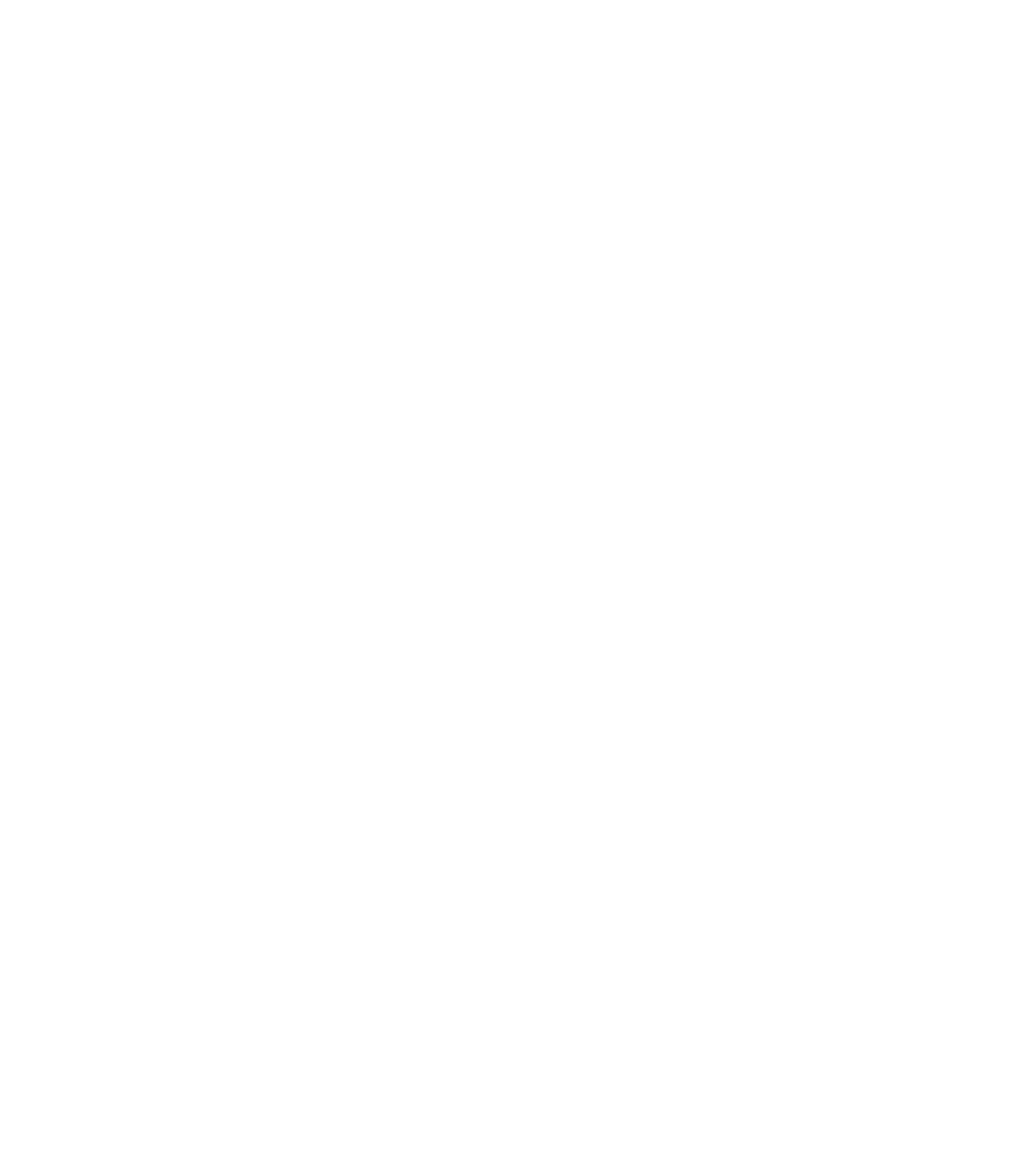
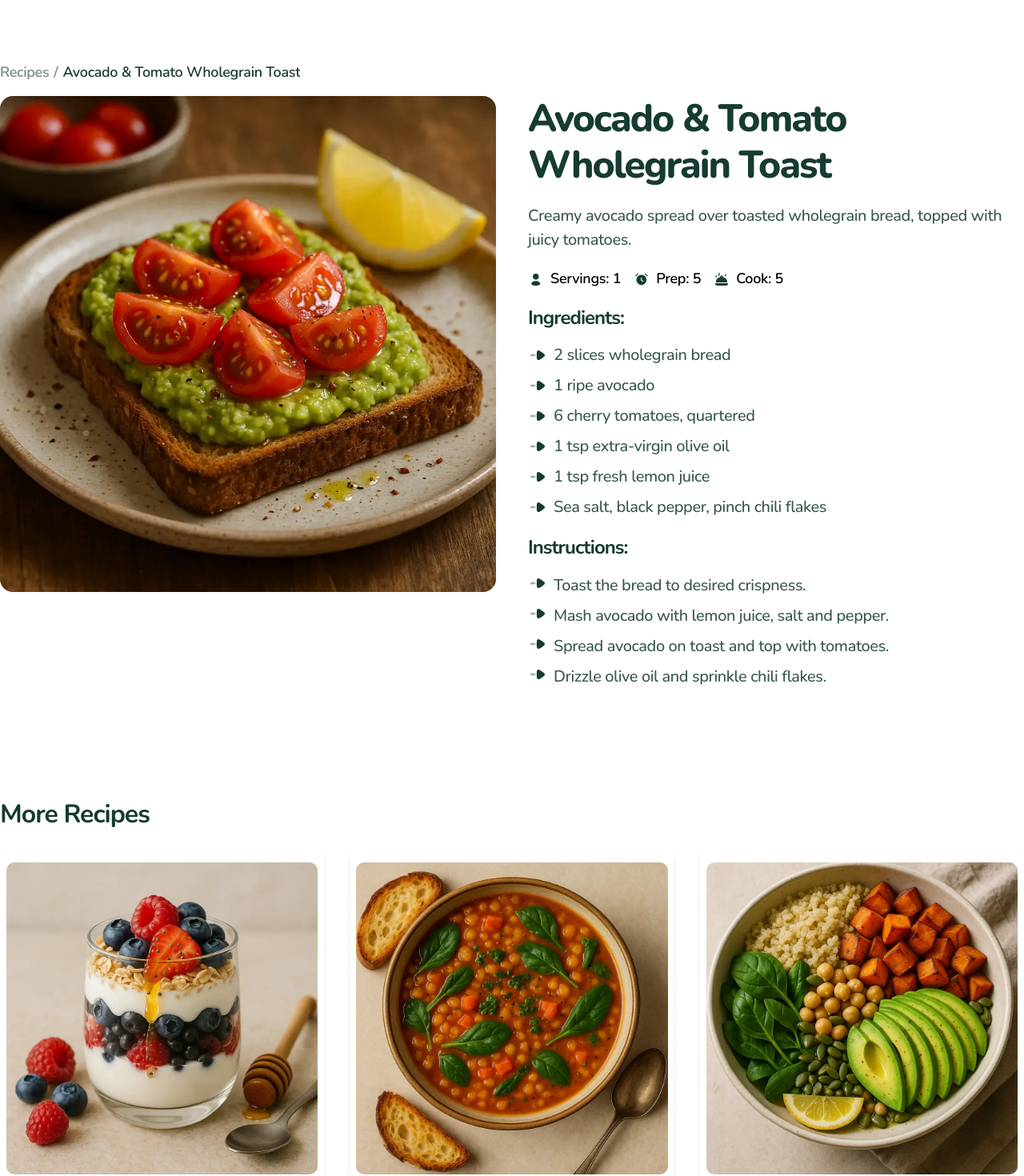
Before and after one commit to pritamtirpude/recipe-finder-website, a React (Vite) app: page /recipes/avocado-tomato-wholegrain-toast in a window 1280 px wide. Before the commit this address had no page. Shown: the part 120-1590 px from the top of the page at 80% size. Before the commit the page ends 800 px from the top, so only its background shows below. Built offline with nearby package versions, Linux system fonts and the light colour scheme.

Commit message:
recipe details page

```diff
--- a/src/App.tsx
+++ b/src/App.tsx
@@ -1,5 +1,5 @@
 import { Route, Routes } from 'react-router';
-import { About, Home, Recipes } from './pages';
+import { About, Home, RecipeDetails, Recipes } from './pages';
 import Layout from './routes/Layout/Layout';
 
 const App = () => {
@@ -9,6 +9,7 @@
         <Route index path="/" element={<Home />} />
         <Route path="/about" element={<About />} />
         <Route path="/recipes" element={<Recipes />} />
+        <Route path="/recipes/:slug" element={<RecipeDetails />} />
       </Route>
     </Routes>
   );
--- a/src/components/RecipeCard/RecipeCard.tsx
+++ b/src/components/RecipeCard/RecipeCard.tsx
@@ -1,3 +1,4 @@
+import { Link } from 'react-router';
 import Button from '../Button/Button';
 
 type RecipeCardProps = {
@@ -6,7 +7,8 @@
 
 const RecipeCard = ({ recipe }: RecipeCardProps) => {
   return (
-    <div key={recipe.id} className="rounded-10 overflow-hidden bg-white px-2 py-4 shadow-md">
+    <div className="rounded-10 overflow-hidden bg-white px-2 py-4 shadow-md">
+      <Link to={`/recipes/${recipe.slug}`}>
         <img
           className="rounded-10 hidden h-auto w-full object-cover md:block"
           src={recipe.image.large}
@@ -17,6 +19,8 @@
           src={recipe.image.small}
           alt={recipe.title}
         />
+      </Link>
+
       <h5 className="text-nunito-preset-five mt-4 text-neutral-900">{recipe.title}</h5>
       <p className="text-nunito-sans-preset-three mt-2.5 max-w-[344px] text-neutral-600">
         {recipe.overview}
@@ -42,8 +46,11 @@
           </p>
         </div>
       </div>
-      {/* <button className="w-full bg-neutral-900 text-white">View Recipe</button> */}
-      <Button label="View Recipe" href="/recipes/[recipe.id]" styles="mt-4 rounded-full w-full" />
+      <Button
+        label="View Recipe"
+        href={`/recipes/${recipe.slug}`}
+        styles="mt-4 rounded-full w-full"
+      />
     </div>
   );
 };
--- /dev/null
+++ b/src/hooks/useWindowOutsideClick.ts
@@ -0,0 +1,46 @@
+import { useEffect, useRef } from 'react';
+
+type UseOutsideClickParams = {
+  onOutsideClick: () => void;
+  isOpen: boolean;
+};
+
+const useWindowOutsideClick = <T extends HTMLElement = HTMLDivElement>({
+  onOutsideClick,
+  isOpen,
+}: UseOutsideClickParams) => {
+  const ref = useRef<T>(null);
+
+  useEffect(() => {
+    const handleClickOutside = (event: MouseEvent) => {
+      // Only handle clicks when the dropdown is open
+      if (!isOpen) return;
+
+      // Check if the click was outside the referenced element
+      if (ref.current && !ref.current.contains(event.target as Node)) {
+        onOutsideClick();
+      }
+    };
+
+    const handleEscapeKey = (event: KeyboardEvent) => {
+      // Close on Escape key when dropdown is open
+      if (isOpen && event.key === 'Escape') {
+        onOutsideClick();
+      }
+    };
+
+    // Add event listeners
+    document.addEventListener('mousedown', handleClickOutside);
+    document.addEventListener('keydown', handleEscapeKey);
+
+    // Cleanup event listeners
+    return () => {
+      document.removeEventListener('mousedown', handleClickOutside);
+      document.removeEventListener('keydown', handleEscapeKey);
+    };
+  }, [isOpen, onOutsideClick]);
+
+  return ref;
+};
+
+export default useWindowOutsideClick;
--- a/src/pages/RecipeDetails/RecipeDetails.tsx
+++ b/src/pages/RecipeDetails/RecipeDetails.tsx
@@ -1,5 +1,132 @@
+import { Link, useParams } from 'react-router';
+import { RecipeCard } from '../../components';
+import { useRecipesStore } from '../../store/recipesStore';
+
 const RecipeDetails = () => {
-  return <div>RecipeDetails</div>;
+  const { slug } = useParams();
+
+  const { getRecipeBySlug, recipes } = useRecipesStore();
+
+  const recipe = getRecipeBySlug(slug ?? '');
+
+  if (!recipe) {
+    return <div className="text-center text-neutral-600">Recipe not found</div>;
+  }
+
+  const filteredRecipes = recipes.filter((r) => r.slug !== slug);
+  const moreRecipes = filteredRecipes.sort(() => Math.random() - 0.5).slice(0, 3);
+
+  return (
+    <div className="py-12 md:py-20 lg:py-24">
+      <div className="flex items-center gap-1.5">
+        <Link to="/recipes" className="text-nunito-preset-six text-neutral-900/60">
+          Recipes
+        </Link>
+        <span className="text-nunito-preset-six text-neutral-900/60">/</span>
+        <span className="text-nunito-preset-six truncate text-neutral-900">{recipe?.title}</span>
+      </div>
+
+      <section className="mt-4 grid grid-cols-1 gap-10 lg:grid-cols-2">
+        <div>
+          <img
+            className="hidden h-auto w-full rounded-2xl object-cover md:block"
+            src={recipe?.image.large}
+            alt={recipe?.title}
+          />
+          <img
+            className="block h-auto w-full rounded-2xl object-cover md:hidden"
+            src={recipe?.image.small}
+            alt={recipe?.title}
+          />
+        </div>
+
+        <div>
+          <h1 className="lg:text-nunito-preset-two text-nunito-mobile-preset-two text-neutral-900">
+            {recipe?.title}
+          </h1>
+
+          <p className="text-nunito-sans-preset-one mt-5 text-neutral-600">{recipe?.overview}</p>
+
+          <div className="mt-5 flex flex-wrap items-center gap-4">
+            <div className="flex items-center gap-2">
+              <img src="/assets/images/icon-servings.svg" alt="icon servings" className="size-5" />
+
+              <span className="text-nunito-preset-six">Servings: {recipe?.servings}</span>
+            </div>
+
+            <div className="flex items-center gap-2">
+              <img
+                src="/assets/images/icon-prep-time.svg"
+                alt="icon prep time"
+                className="size-5"
+              />
+
+              <span className="text-nunito-preset-six">Prep: {recipe?.prepMinutes}</span>
+            </div>
+
+            <div className="flex items-center gap-2">
+              <img
+                src="/assets/images/icon-cook-time.svg"
+                alt="icon cook time"
+                className="size-5"
+              />
+
+              <span className="text-nunito-preset-six">Cook: {recipe?.cookMinutes}</span>
+            </div>
+          </div>
+
+          <div className="mt-5">
+            <span className="text-nunito-preset-four text-neutral-900">Ingredients:</span>
+
+            <ul className="mt-4">
+              {recipe?.ingredients.map((ingredient) => (
+                <li
+                  className="text-nunito-sans-preset-one mb-2 flex items-center gap-2 text-neutral-600"
+                  key={ingredient}
+                >
+                  <img
+                    src="/assets/images/icon-bullet-point.svg"
+                    alt="icon bullet point"
+                    className="size-6"
+                  />
+                  {ingredient}
+                </li>
+              ))}
+            </ul>
+          </div>
+
+          <div className="mt-5">
+            <span className="text-nunito-preset-four text-neutral-900">Instructions:</span>
+
+            <ul className="mt-4">
+              {recipe?.instructions.map((instruction) => (
+                <li
+                  className="text-nunito-sans-preset-one mb-2 flex gap-2 text-neutral-600"
+                  key={instruction}
+                >
+                  <img
+                    src="/assets/images/icon-bullet-point.svg"
+                    alt="icon bullet point"
+                    className="size-6"
+                  />
+                  {instruction}
+                </li>
+              ))}
+            </ul>
+          </div>
+        </div>
+      </section>
+
+      <section className="mt-32">
+        <h2 className="text-nunito-preset-three text-neutral-900">More Recipes</h2>
+        <div className="mt-6 grid grid-cols-1 gap-8 lg:grid-cols-3">
+          {moreRecipes.map((recipe) => (
+            <RecipeCard key={recipe.id} recipe={recipe} />
+          ))}
+        </div>
+      </section>
+    </div>
+  );
 };
 
 export default RecipeDetails;
--- a/src/pages/Recipes/Recipes.tsx
+++ b/src/pages/Recipes/Recipes.tsx
@@ -1,6 +1,7 @@
 import { useEffect } from 'react';
 import { FilterDropdown, RecipeCard, SearchInput } from '../../components';
 import { useRecipeParams } from '../../hooks/useRecipeParams';
+import useWindowOutsideClick from '../../hooks/useWindowOutsideClick';
 import { useFilterStore } from '../../store/filterStore';
 import { useRecipesStore } from '../../store/recipesStore';
 import { cookData, prepData } from '../../util/util';
@@ -15,7 +16,25 @@
     resetFilters,
     searchRecipes,
   } = useRecipesStore();
-  const { togglePrepTime, isPrepTimeOpen, toggleCookTime, isCookTimeOpen } = useFilterStore();
+  const {
+    togglePrepTime,
+    isPrepTimeOpen,
+    toggleCookTime,
+    isCookTimeOpen,
+    closePrepTime,
+    closeCookTime,
+  } = useFilterStore();
+
+  // Outside click hooks for closing dropdowns
+  const prepTimeRef = useWindowOutsideClick<HTMLDivElement>({
+    onOutsideClick: closePrepTime,
+    isOpen: isPrepTimeOpen,
+  });
+
+  const cookTimeRef = useWindowOutsideClick<HTMLDivElement>({
+    onOutsideClick: closeCookTime,
+    isOpen: isCookTimeOpen,
+  });
 
   useEffect(() => {
     if (params.prepTime) {
@@ -58,12 +77,14 @@
       <div className="mt-16 flex flex-col items-center gap-3 md:flex-row md:justify-normal lg:justify-between">
         <div className="flex w-full flex-col items-center gap-3 md:flex-row lg:gap-4">
           <div
+            ref={prepTimeRef}
             onClick={() => togglePrepTime()}
             onMouseEnter={() => {
               if (isCookTimeOpen) {
                 toggleCookTime();
               }
             }}
+            title="Max Prep Time"
             tabIndex={0}
             role="button"
             aria-expanded={isPrepTimeOpen}
@@ -78,12 +99,14 @@
             {isPrepTimeOpen && <FilterDropdown filterList={prepData} filterType="prepTime" />}
           </div>
           <div
+            ref={cookTimeRef}
             onClick={() => toggleCookTime()}
             onMouseEnter={() => {
               if (isPrepTimeOpen) {
                 togglePrepTime(); // Close prep time if it's open
               }
             }}
+            title="Max Cook Time"
             tabIndex={0}
             role="button"
             aria-expanded={isCookTimeOpen}
--- a/src/routes/Layout/Layout.tsx
+++ b/src/routes/Layout/Layout.tsx
@@ -7,7 +7,7 @@
     <Fragment>
       <Navbar />
 
-      <main className="px-4 md:px-8 lg:mx-auto lg:max-w-[1440px] lg:px-0">
+      <main className="px-4 md:px-8 lg:mx-auto lg:max-w-[1192px] lg:px-0 xl:max-w-[1440px]">
         <Outlet />
       </main>
 
--- a/src/store/filterStore.ts
+++ b/src/store/filterStore.ts
@@ -2,14 +2,18 @@
 
 type FilterStoreState = {
   isPrepTimeOpen: boolean;
-  isCookTimeOpen?: boolean; // Optional for future use
+  isCookTimeOpen: boolean;
   togglePrepTime: () => void;
   toggleCookTime: () => void;
+  closePrepTime: () => void;
+  closeCookTime: () => void;
 };
 
 export const useFilterStore = create<FilterStoreState>((set) => ({
   isPrepTimeOpen: false,
+  isCookTimeOpen: false,
   togglePrepTime: () => set((state) => ({ isPrepTimeOpen: !state.isPrepTimeOpen })),
-  isCookTimeOpen: false,
   toggleCookTime: () => set((state) => ({ isCookTimeOpen: !state.isCookTimeOpen })),
+  closePrepTime: () => set({ isPrepTimeOpen: false }),
+  closeCookTime: () => set({ isCookTimeOpen: false }),
 }));
```
Lines whose indentation alone changed are shown as unchanged.
